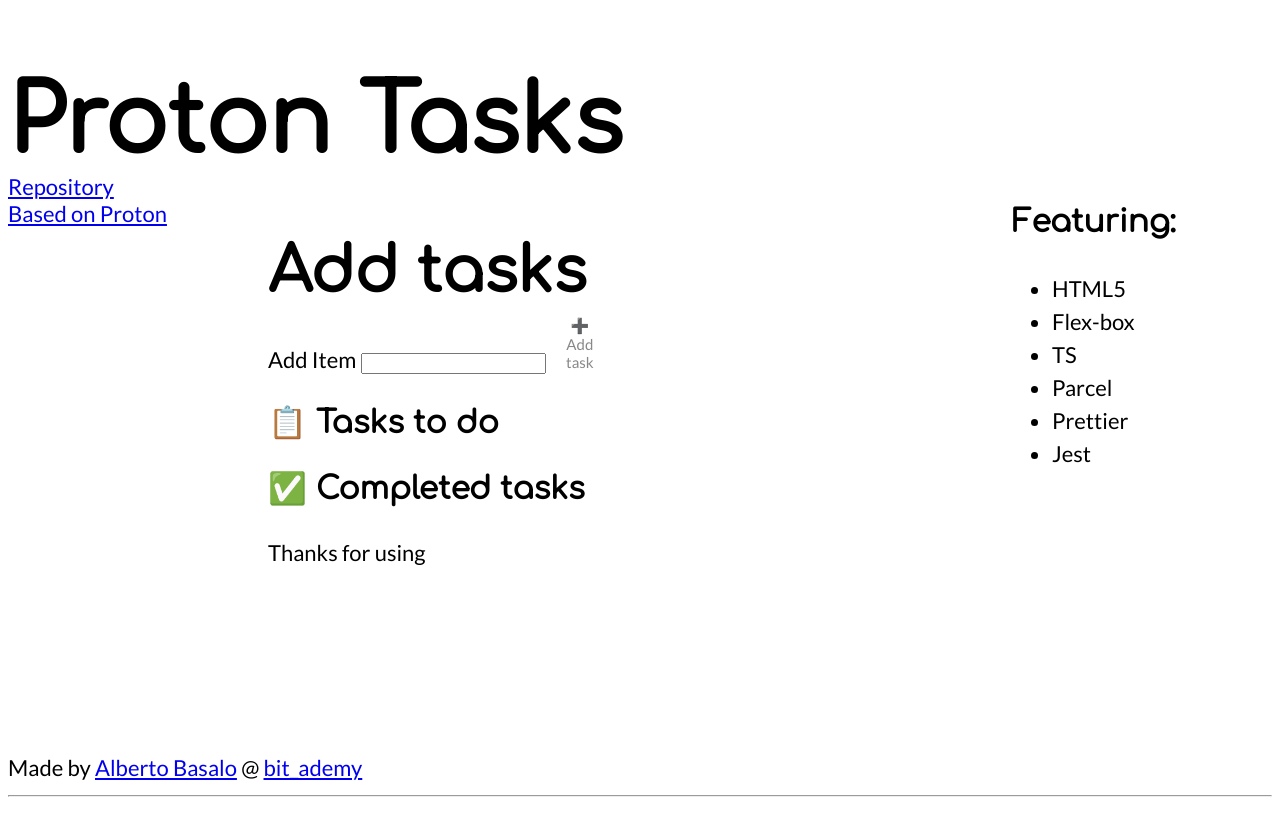
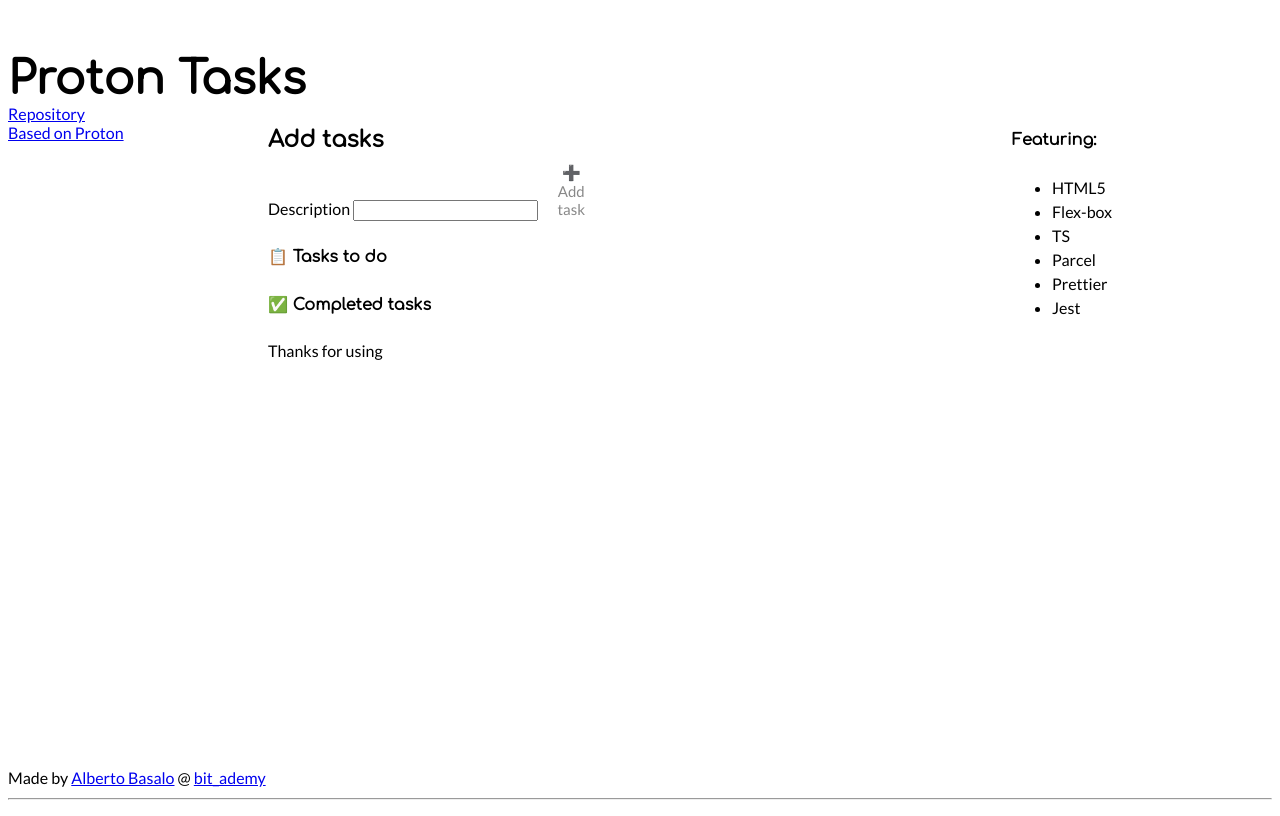
Before and after one commit to classroomLabs/ProtonTasks, a website with bundled scripts: page src/index.html in a window 1280 px wide. Built offline with nearby package versions, Linux system fonts and the light colour scheme; no server answers.

Commit message:
chore: 🎁 upgrade and format

```diff
--- a/src/index.html
+++ b/src/index.html
@@ -47,7 +47,7 @@
         </header>
         <main>
           <form action="javascript:void(0);">
-            <label for="new-task">Add Item</label>
+            <label for="new-task">Description</label>
             <input id="new-task"
                    type="text" />
             <button> ➕ Add task</button>
@@ -84,7 +84,7 @@
   </main>
   <footer>
     <p>Made by <a href="https://twitter.com/albertobasalo">Alberto Basalo</a>
-      @ <a href="https://bitademy.com"> bit_ademy</p>
+      @ <a href="https://www.bitademy.com"> bit_ademy</p>
     <hr>
   </footer>
   <script src="./main.ts"
--- a/src/typography.css
+++ b/src/typography.css
@@ -4,7 +4,7 @@
 html {
   /* Change default typefaces here */
   font-family: 'Lato', serif;
-  font-size: 137.5%;
+  font-size: 100%;
   -webkit-font-smoothing: antialiased;
 }
 /* Copy & Lists */
@@ -48,26 +48,24 @@ h6 {
   line-height: 1.5rem;
 }
 h1 {
-  font-size: 4.242rem;
-  line-height: 4.5rem;
-  margin-top: 3rem;
-}
-h2 {
   font-size: 2.828rem;
   line-height: 3rem;
   margin-top: 3rem;
 }
-h3 {
+h2 {
   font-size: 1.414rem;
 }
-h4 {
+h3 {
   font-size: 1rem;
 }
-h5 {
+h4 {
   font-size: 0.707rem;
 }
+h5 {
+  font-size: 0.471rem;
+}
 h6 {
-  font-size: 0.471rem;
+  font-size: 0.314rem;
 }
 /* Tables */
 table {
```
Also changed, not shown: package.json (+20 -20 lines), 1 other file.
